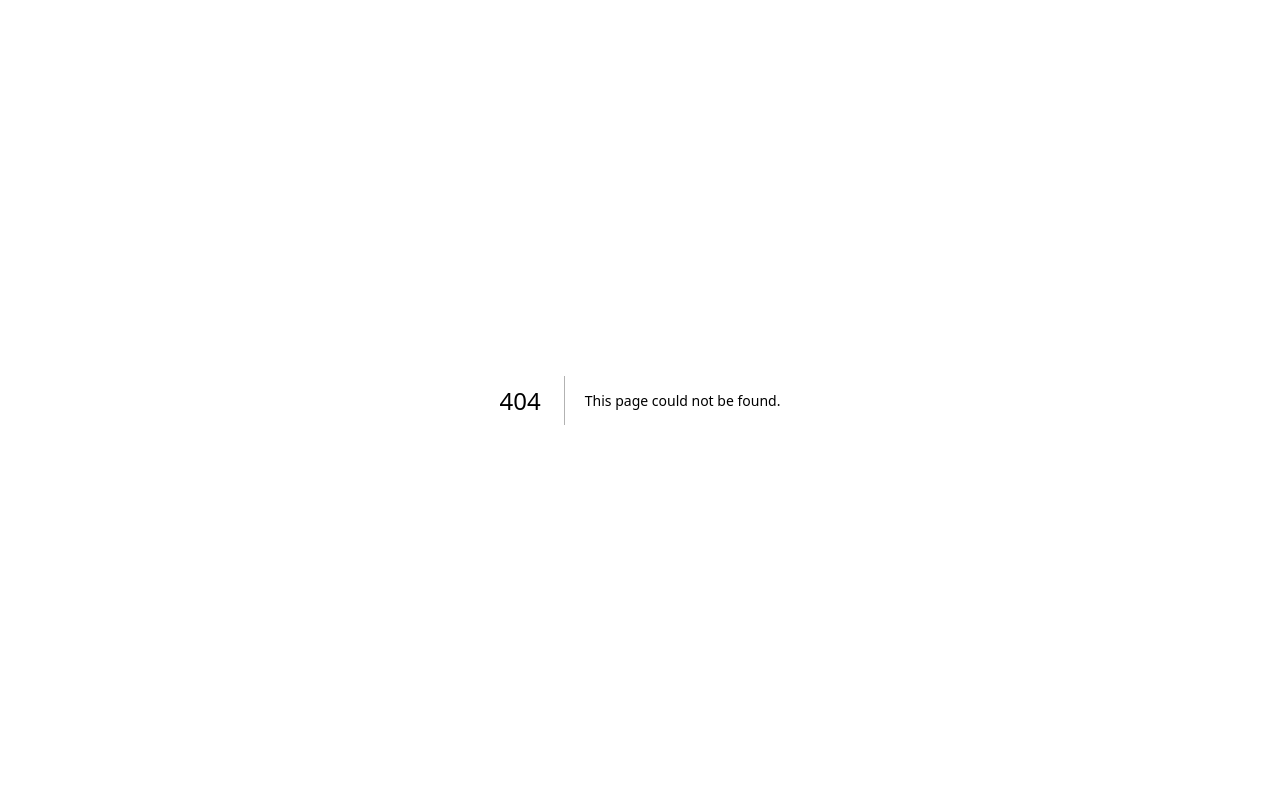
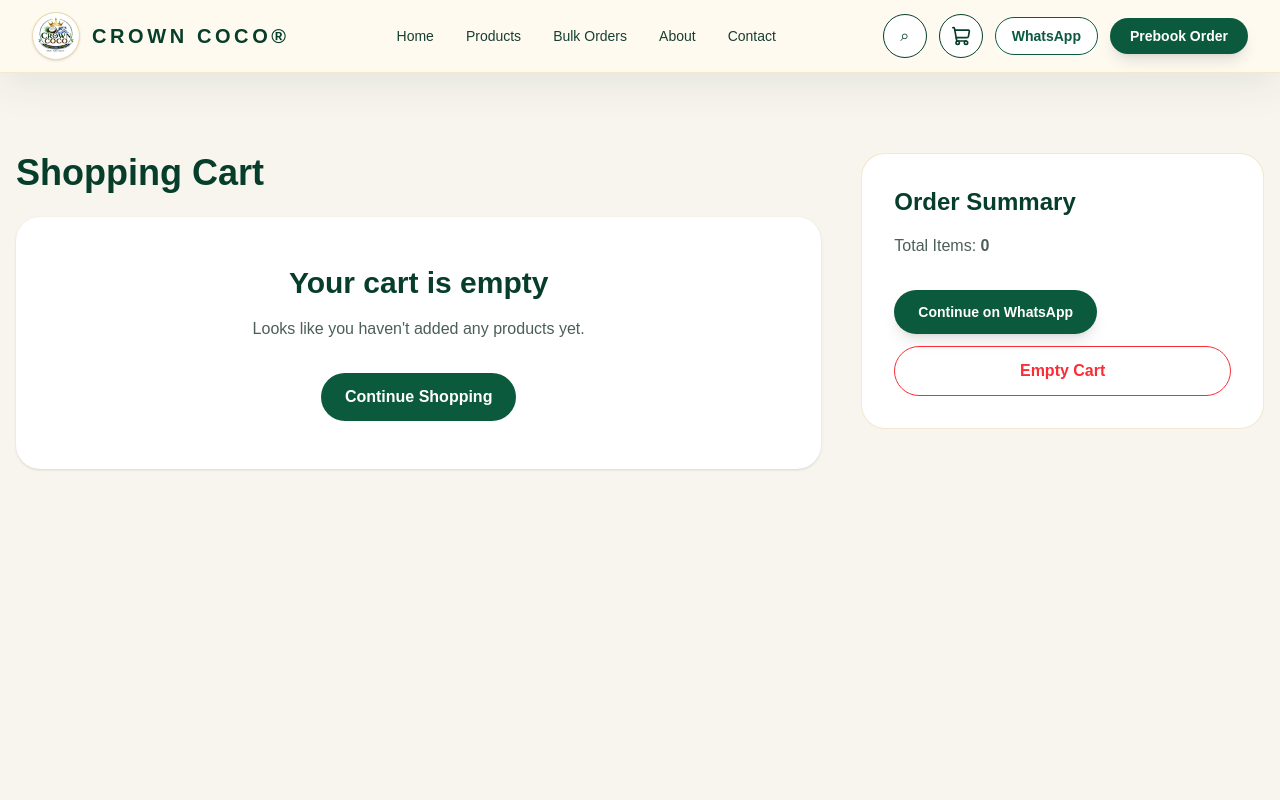
Before and after one commit to crowncoco/crown-coco, a Next.js app: page /cart in a window 1280 px wide. Before the commit this address had no page. Shown: the top 800 px of the page. Built offline with nearby package versions, Linux system fonts and the light colour scheme.

Commit message:
Complete shopping cart v1

```diff
--- /dev/null
+++ b/app/cart/page.tsx
@@ -0,0 +1,52 @@
+"use client";
+
+import Navbar from "@/components/layout/Navbar";
+import Footer from "@/components/layout/Footer";
+import CartItem from "@/components/cart/CartItem";
+import CartSummary from "@/components/cart/CartSummary";
+import EmptyCart from "@/components/cart/EmptyCart";
+import { useCart } from "@/lib/cart";
+
+export default function CartPage() {
+  const items = useCart((state) => state.items);
+  const clearCart = useCart((state) => state.clearCart);
+
+  return (
+    <>
+      <Navbar />
+
+      <main className="min-h-screen bg-[#f8f5ee] py-20">
+        <div className="mx-auto grid max-w-7xl gap-10 px-4 lg:grid-cols-[2fr_1fr]">
+          <div className="space-y-6">
+            <h1 className="text-4xl font-bold text-[#073d2b]">
+              Shopping Cart
+            </h1>
+
+            {items.length === 0 ? (
+  <EmptyCart />
+) : (
+              items.map((item) => (
+                <CartItem key={item.slug} {...item} />
+              ))
+            )}
+          </div>
+
+          <div className="space-y-4">
+  <CartSummary />
+
+  {items.length > 0 && (
+    <button
+      onClick={clearCart}
+      className="w-full rounded-full border border-red-500 py-3 font-semibold text-red-500 transition hover:bg-red-500 hover:text-white"
+    >
+      Empty Cart
+    </button>
+  )}
+</div>
+        </div>
+      </main>
+
+      <Footer />
+    </>
+  );
+}
--- /dev/null
+++ b/app/prebook-order/page.tsx
@@ -0,0 +1,39 @@
+import Navbar from "@/components/layout/Navbar";
+import Footer from "@/components/layout/Footer";
+import Button from "@/components/ui/Button";
+import { site } from "@/lib/site";
+
+export default function PrebookOrderPage() {
+  return (
+    <>
+      <Navbar />
+
+      <main className="min-h-screen bg-[#f8f5ee] py-20">
+        <div className="mx-auto max-w-3xl rounded-3xl bg-white p-10 shadow-lg">
+          <p className="text-sm font-semibold uppercase tracking-[0.2em] text-[#0b5a3d]">
+            Prebook Order
+          </p>
+
+          <h1 className="mt-4 text-4xl font-bold text-[#073d2b]">
+            Reserve Your Order
+          </h1>
+
+          <p className="mt-5 text-[#4c5f56]">
+            Contact us on WhatsApp to reserve your order. We&apos;ll confirm
+            availability and delivery details.
+          </p>
+
+          <div className="mt-10">
+            <Button
+              href={`${site.whatsapp}?text=Hi%20CROWN%20COCO,%20I%20would%20like%20to%20prebook%20an%20order.`}
+            >
+              Prebook on WhatsApp
+            </Button>
+          </div>
+        </div>
+      </main>
+
+      <Footer />
+    </>
+  );
+}
--- a/app/products/page.tsx
+++ b/app/products/page.tsx
@@ -1,17 +1,11 @@
+"use client";
+import Link from "next/link";
 import Image from "next/image";
-import Link from "next/link";
 import Navbar from "@/components/layout/Navbar";
 import Footer from "@/components/layout/Footer";
-
-type Product = {
-  name: string;
-  description: string;
-  weight: string;
-  href: string;
-  initials: string;
-  image?: string;
-  badge?: string;
-};
+import { useCart } from "@/lib/cart";
+import { products } from "@/lib/products";
+import type { Product } from "@/lib/products";
 
 const categories = [
   "All",
@@ -19,39 +13,6 @@ const categories = [
   "Dry Fish",
   "Dry Prawns",
   "Vegetables",
-];
-
-const products: Product[] = [
-  {
-    name: "Frozen Grated Coconut",
-    description: "Fresh frozen grated coconut.",
-    weight: "200 g",
-    href: "/products/frozen-grated-coconut",
-    initials: "FC",
-    image: "/images/products/grated-coconut.png",
-    badge: "Best Seller",
-  },
-  {
-    name: "Dry Fish",
-    description: "Carefully selected dry fish packed for rich coastal flavor.",
-    weight: "250 g",
-    href: "/products/dry-fish",
-    initials: "DF",
-  },
-  {
-    name: "Dry Prawns",
-    description: "Premium dry prawns prepared for clean taste and convenience.",
-    weight: "250 g",
-    href: "/products/dry-prawns",
-    initials: "DP",
-  },
-  {
-    name: "Fresh Cut Vegetables",
-    description: "Ready-to-cook vegetables cut fresh for everyday kitchens.",
-    weight: "500 g",
-    href: "/products/fresh-cut-vegetables",
-    initials: "FV",
-  },
 ];
 
 function ProductImage({ product }: { product: Product }) {
@@ -71,13 +32,14 @@ function ProductImage({ product }: { product: Product }) {
   return (
     <div className="flex h-full w-full items-center justify-center bg-[#fffaf0] p-6">
       <div className="flex h-28 w-28 items-center justify-center rounded-full border border-[#d9b45f]/45 bg-white text-3xl font-bold text-[#0b5a3d] shadow-[0_16px_38px_rgba(7,61,43,0.1)] transition duration-500 group-hover:scale-105">
-        {product.initials}
+       Coming Soon
       </div>
     </div>
   );
 }
 
 export default function ProductsPage() {
+  const addItem = useCart((state) => state.addItem);
   return (
     <main className="min-h-screen bg-[#f8f5ee]">
       <Navbar />
@@ -144,13 +106,22 @@ export default function ProductsPage() {
 
                   <div className="mt-6 grid gap-3">
                     <Link
-                      href={product.href}
+                      href={`/products/${product.slug}`}
                       className="inline-flex items-center justify-center rounded-full border border-[#d9b45f]/55 bg-[#fffaf0] px-5 py-3 text-sm font-semibold text-[#073d2b] shadow-sm transition duration-300 hover:-translate-y-0.5 hover:bg-white"
                     >
                       View Details
                     </Link>
                     <button
                       type="button"
+                      onClick={() =>
+  addItem({
+   slug: product.slug,
+    name: product.name,
+    image: product.image ?? "",
+    weight: product.weight,
+    quantity: 1,
+  })
+}
                       className="inline-flex items-center justify-center rounded-full bg-[#0b5a3d] px-5 py-3 text-sm font-semibold text-white shadow-[0_14px_30px_rgba(11,90,61,0.18)] transition duration-300 hover:-translate-y-0.5 hover:bg-[#073d2b]"
                     >
                       Add to Cart
--- /dev/null
+++ b/components/cart/CartItem.tsx
@@ -0,0 +1,75 @@
+"use client";
+
+import Image from "next/image";
+import { Minus, Plus, Trash2 } from "lucide-react";
+import { useCart } from "@/lib/cart";
+
+type Props = {
+  slug: string;
+  name: string;
+  image: string;
+  weight: string;
+  quantity: number;
+};
+
+export default function CartItem({
+  slug,
+  name,
+  image,
+  weight,
+  quantity,
+}: Props) {
+  const increaseQuantity = useCart((state) => state.increaseQuantity);
+  const decreaseQuantity = useCart((state) => state.decreaseQuantity);
+  const removeItem = useCart((state) => state.removeItem);
+
+  return (
+    <div className="flex items-center gap-4 rounded-2xl border border-[#d9b45f]/30 bg-white p-5">
+      <div className="flex h-24 w-24 items-center justify-center rounded-xl bg-[#fffaf0]">
+        {image ? (
+          <Image
+            src={image}
+            alt={name}
+            width={80}
+            height={80}
+            className="object-contain"
+          />
+        ) : (
+          <span className="text-sm font-semibold text-[#0b5a3d]">
+            Coming Soon
+          </span>
+        )}
+      </div>
+
+      <div className="flex-1">
+        <h3 className="font-bold text-[#073d2b]">{name}</h3>
+
+        <p className="text-sm text-[#4c5f56]">{weight}</p>
+
+        <div className="mt-4 flex items-center gap-2">
+          <button
+            onClick={() => decreaseQuantity(slug)}
+            className="rounded-lg border p-2"
+          >
+            <Minus className="h-4 w-4" />
+          </button>
+
+          <span className="w-8 text-center font-bold">
+            {quantity}
+          </span>
+
+          <button
+            onClick={() => increaseQuantity(slug)}
+            className="rounded-lg border p-2"
+          >
+            <Plus className="h-4 w-4" />
+          </button>
+        </div>
+      </div>
+
+      <button onClick={() => removeItem(slug)}>
+        <Trash2 className="h-5 w-5 text-red-500" />
+      </button>
+    </div>
+  );
+}
--- /dev/null
+++ b/components/cart/CartSummary.tsx
@@ -0,0 +1,60 @@
+"use client";
+
+import Button from "@/components/ui/Button";
+import { site } from "@/lib/site";
+import { useCart } from "@/lib/cart";
+
+export default function CartSummary() {
+  const items = useCart((state) => state.items);
+  const clearCart = useCart((state) => state.clearCart);
+
+  const totalItems = items.reduce(
+  (sum, item) => sum + item.quantity,
+  0
+);
+
+const message = encodeURIComponent(`Hi CROWN COCO,
+
+I'd like to prebook the following items:
+
+${items
+  .map(
+    (item) => `• ${item.name}
+  Weight: ${item.weight}
+  Quantity: ${item.quantity}`
+  )
+  .join("\n\n")}
+
+Total Items: ${totalItems}
+
+Please confirm availability.
+`);
+
+  return (
+    <div className="rounded-3xl border border-[#d9b45f]/30 bg-white p-8">
+      <h2 className="text-2xl font-bold text-[#073d2b]">
+        Order Summary
+      </h2>
+
+      <p className="mt-4 text-[#4c5f56]">
+        Total Items:{" "}
+        <span className="font-bold">
+          {items.reduce((sum, item) => sum + item.quantity, 0)}
+        </span>
+      </p>
+
+      <div className="mt-8 space-y-3">
+  <Button href={`${site.whatsapp}?text=${message}`}>
+    Continue on WhatsApp
+  </Button>
+
+  <button
+    onClick={clearCart}
+    className="w-full rounded-full border border-red-500 py-3 font-semibold text-red-500 transition hover:bg-red-500 hover:text-white"
+  >
+    Empty Cart
+  </button>
+</div>
+    </div>
+  );
+}
--- /dev/null
+++ b/components/cart/EmptyCart.tsx
@@ -0,0 +1,22 @@
+import Link from "next/link";
+
+export default function EmptyCart() {
+  return (
+    <div className="rounded-3xl bg-white p-12 text-center shadow-sm">
+      <h2 className="text-3xl font-bold text-[#073d2b]">
+        Your cart is empty
+      </h2>
+
+      <p className="mt-4 text-[#4c5f56]">
+        Looks like you haven&apos;t added any products yet.
+      </p>
+
+      <Link
+        href="/products"
+        className="mt-8 inline-flex rounded-full bg-[#0b5a3d] px-6 py-3 font-semibold text-white transition hover:bg-[#073d2b]"
+      >
+        Continue Shopping
+      </Link>
+    </div>
+  );
+}
--- a/components/layout/Navbar.tsx
+++ b/components/layout/Navbar.tsx
@@ -3,6 +3,8 @@
 import Image from "next/image";
 import Link from "next/link";
 import { useState } from "react";
+import { ShoppingCart } from "lucide-react";
+import { useCart } from "@/lib/cart";
 
 const navLinks = [
   { href: "/", label: "Home" },
@@ -13,6 +15,12 @@ const navLinks = [
 ];
 
 export default function Navbar() {
+  const items = useCart((state) => state.items);
+
+const cartCount = items.reduce(
+  (sum, item) => sum + item.quantity,
+  0
+);
   const [isMenuOpen, setIsMenuOpen] = useState(false);
 
   return (
@@ -37,7 +45,19 @@ export default function Navbar() {
 
         <div className="hidden items-center gap-3 lg:flex">
           <button className="h-11 w-11 rounded-full border bg-white text-[#073d2b] transition hover:-translate-y-0.5" aria-label="Search">⌕</button>
-          <button className="h-11 w-11 rounded-full border bg-white text-[#073d2b] transition hover:-translate-y-0.5" aria-label="Shopping cart">🛒</button>
+          <Link
+  href="/cart"
+  className="relative flex h-11 w-11 items-center justify-center rounded-full border bg-white text-[#073d2b] transition hover:-translate-y-0.5"
+  aria-label="Shopping cart"
+>
+  <ShoppingCart className="h-5 w-5" />
+
+  {cartCount > 0 && (
+    <span className="absolute -right-1 -top-1 flex h-5 w-5 items-center justify-center rounded-full bg-[#0b5a3d] text-[10px] font-bold text-white">
+      {cartCount}
+    </span>
+  )}
+</Link>
           <Link href="https://wa.me/" className="rounded-full border bg-white px-4 py-2 text-sm font-semibold text-[#0b5a3d] transition hover:-translate-y-0.5 hover:bg-[#effaf3]">
             WhatsApp
           </Link>
--- /dev/null
+++ b/lib/cart.ts
@@ -0,0 +1,117 @@
+"use client";
+
+import { create } from "zustand";
+
+export type CartItem = {
+  slug: string;
+  name: string;
+  image: string;
+  weight: string;
+  price?: number;
+  quantity: number;
+};
+
+type CartStore = {
+  items: CartItem[];
+
+  addItem: (item: CartItem) => void;
+
+  removeItem: (slug: string) => void;
+
+  increaseQuantity: (slug: string) => void;
+
+  decreaseQuantity: (slug: string) => void;
+
+  clearCart: () => void;
+};
+
+const saveCart = (items: CartItem[]) => {
+  if (typeof window !== "undefined") {
+    localStorage.setItem("cart", JSON.stringify(items));
+  }
+};
+export const useCart = create<CartStore>((set) => ({
+  items:
+  typeof window !== "undefined"
+    ? JSON.parse(localStorage.getItem("cart") || "[]")
+    : [],
+
+  addItem: (item) =>
+  set((state) => {
+    const existing = state.items.find(
+      (cartItem) => cartItem.slug === item.slug
+    );
+
+    let items: CartItem[];
+
+    if (existing) {
+      items = state.items.map((cartItem) =>
+        cartItem.slug === item.slug
+          ? {
+              ...cartItem,
+              quantity: cartItem.quantity + 1,
+            }
+          : cartItem
+      );
+    } else {
+      items = [...state.items, item];
+    }
+
+    saveCart(items);
+
+    return { items };
+  }),
+
+  removeItem: (slug) =>
+  set((state) => {
+    const items = state.items.filter(
+      (item) => item.slug !== slug
+    );
+
+    saveCart(items);
+
+    return { items };
+  }),
+
+  increaseQuantity: (slug) =>
+  set((state) => {
+    const items = state.items.map((item) =>
+      item.slug === slug
+        ? {
+            ...item,
+            quantity: item.quantity + 1,
+          }
+        : item
+    );
+
+    saveCart(items);
+
+    return { items };
+  }),
+
+  decreaseQuantity: (slug) =>
+  set((state) => {
+    const items = state.items
+      .map((item) =>
+        item.slug === slug
+          ? {
+              ...item,
+              quantity: item.quantity - 1,
+            }
+          : item
+      )
+      .filter((item) => item.quantity > 0);
+
+    saveCart(items);
+
+    return { items };
+  }),
+
+ clearCart: () =>
+  set(() => {
+    saveCart([]);
+    return {
+      items: [],
+    };
+  }),
+}));
--- a/package.json
+++ b/package.json
@@ -12,7 +12,8 @@
     "lucide-react": "^1.21.0",
     "next": "16.2.9",
     "react": "19.2.4",
-    "react-dom": "19.2.4"
+    "react-dom": "19.2.4",
+    "zustand": "^5.0.14"
   },
   "devDependencies": {
     "@tailwindcss/postcss": "^4",
```
Also changed, not shown: components/cart/CartDrawer.tsx (added), 1 other file (tests, documents, lock files or other folders).
